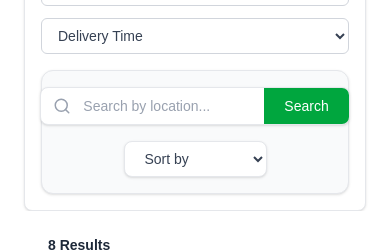
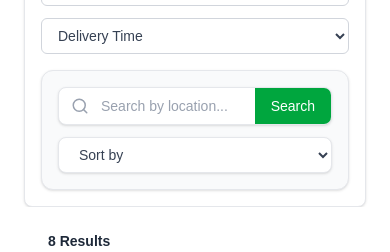
Before and after one commit to mohamedkhairy23/new-assessment, a Next.js app: page / in a window 390 px wide. Shown: the part 329-581 px from the top of the page. Built offline with nearby package versions, Linux system fonts and the light colour scheme.

Commit message:
fix bug in search location

```diff
--- a/components/NavBar.tsx
+++ b/components/NavBar.tsx
@@ -32,7 +32,7 @@ export default function Navbar({ onSearchChange }: NavbarProps) {
 
   const handleSearch = (e: FormEvent<HTMLFormElement>) => {
     e.preventDefault();
-    onSearchChange?.(searchTerm.trim());
+    onSearchChange?.(searchTerm);
     setIsMobileSearchOpen(false);
   };
 
@@ -59,11 +59,14 @@ export default function Navbar({ onSearchChange }: NavbarProps) {
           <Search className="text-gray-400 w-5 h-5" />
           <input
             type="text"
-            placeholder="Find Vendor / Freelancer"
+            placeholder="Find Photographer"
             value={searchTerm}
             onChange={(e: ChangeEvent<HTMLInputElement>) => {
-              setSearchTerm(e.target.value);
-              // Removed onSearchChange call here for search only on submit
+              const val = e.target.value;
+              setSearchTerm(val);
+              if (val === "") {
+                onSearchChange?.("");
+              }
             }}
             className="bg-transparent outline-none px-3 flex-1 text-sm text-gray-700"
           />
@@ -130,8 +133,11 @@ export default function Navbar({ onSearchChange }: NavbarProps) {
               placeholder="Find Vendor / Freelancer"
               value={searchTerm}
               onChange={(e: ChangeEvent<HTMLInputElement>) => {
-                setSearchTerm(e.target.value);
-                // Removed onSearchChange call here as well
+                const val = e.target.value;
+                setSearchTerm(val);
+                if (val === "") {
+                  onSearchChange?.("");
+                }
               }}
               className="bg-transparent outline-none px-3 flex-1 text-sm text-gray-700"
               autoFocus
--- a/components/PhotographerGrid.tsx
+++ b/components/PhotographerGrid.tsx
@@ -28,7 +28,7 @@ const mockPhotographers: Photographer[] = [
     rating: 4.8,
     reviews: 120,
     price: 50,
-    image: "https://images.pexels.com/photos/1704120/pexels-photo-1704120.jpeg",
+    image: "https://images.pexels.com/photos/1466845/pexels-photo-1466845.jpeg",
     deliveryTime: 1,
     location: "New York",
   },
@@ -41,7 +41,7 @@ const mockPhotographers: Photographer[] = [
     rating: 4.9,
     reviews: 200,
     price: 120,
-    image: "https://images.pexels.com/photos/1024311/pexels-photo-1024311.jpeg",
+    image: "https://images.pexels.com/photos/403495/pexels-photo-403495.jpeg",
     deliveryTime: 7,
     location: "Los Angeles",
   },
@@ -80,7 +80,7 @@ const mockPhotographers: Photographer[] = [
     rating: 4.9,
     reviews: 190,
     price: 140,
-    image: "https://images.pexels.com/photos/415829/pexels-photo-415829.jpeg",
+    image: "https://images.pexels.com/photos/403495/pexels-photo-403495.jpeg",
     deliveryTime: 7,
     location: "San Francisco",
   },
@@ -106,7 +106,7 @@ const mockPhotographers: Photographer[] = [
     rating: 4.6,
     reviews: 60,
     price: 60,
-    image: "https://images.pexels.com/photos/1239291/pexels-photo-1239291.jpeg",
+    image: "https://images.pexels.com/photos/403495/pexels-photo-403495.jpeg",
     deliveryTime: 1,
     location: "Austin",
   },
--- a/components/SearchLocationBar.tsx
+++ b/components/SearchLocationBar.tsx
@@ -1,37 +1,46 @@
 "use client";
 
-import { FormEvent } from "react";
+import { FormEvent, useState } from "react";
 import { Search } from "lucide-react";
 import { usePhotographerContext } from "@/context/PhotographerContext";
 
 export default function SearchLocationBar() {
   const { location, setLocation, sort, setSort } = usePhotographerContext();
+  const [localLocation, setLocalLocation] = useState(location);
 
   const handleSearch = (e: FormEvent) => {
     e.preventDefault();
-    console.log("Searching for location:", location, "Sort:", sort);
+    setLocation(localLocation);
+    console.log("Searching for location:", localLocation, "Sort:", sort);
+  };
+
+  const handleInputChange = (value: string) => {
+    setLocalLocation(value);
+    if (value.trim() === "") {
+      setLocation("");
+    }
   };
 
   return (
-    <div className="flex flex-col sm:flex-row items-center gap-4 w-full bg-gray-50 p-4 rounded-xl shadow-sm border border-gray-200">
+    <div className="flex flex-col sm:flex-row sm:items-center gap-3 sm:gap-4 w-full bg-gray-50 p-4 rounded-xl shadow-sm border border-gray-200 flex-wrap">
       {/* Search Form */}
       <form
         onSubmit={handleSearch}
-        className="flex items-center bg-white border border-gray-200 rounded-lg overflow-hidden shadow-sm flex-1 transition-all focus-within:border-green-500 focus-within:ring-2 focus-within:ring-green-100"
+        className="flex w-full sm:flex-1 items-center bg-white border border-gray-200 rounded-lg overflow-hidden shadow-sm transition-all focus-within:border-green-500 focus-within:ring-2 focus-within:ring-green-100"
       >
-        <div className="px-3 text-gray-400">
+        <div className="px-3 text-gray-400 flex-shrink-0">
           <Search size={18} />
         </div>
         <input
           type="text"
-          value={location}
-          onChange={(e) => setLocation(e.target.value)}
+          value={localLocation}
+          onChange={(e) => handleInputChange(e.target.value)}
           placeholder="Search by location..."
-          className="flex-1 text-sm text-gray-700 placeholder-gray-400 bg-transparent focus:outline-none"
+          className="flex-1 text-sm text-gray-700 placeholder-gray-400 bg-transparent focus:outline-none min-w-0"
         />
         <button
           type="submit"
-          className="bg-green-600 hover:bg-green-700 text-white px-5 py-2 text-sm font-medium transition-colors rounded-none"
+          className="bg-green-600 hover:bg-green-700 text-white px-4 sm:px-5 py-2 text-sm font-medium transition-colors rounded-none whitespace-nowrap"
         >
           Search
         </button>
@@ -41,7 +50,7 @@ export default function SearchLocationBar() {
       <select
         value={sort}
         onChange={(e) => setSort(e.target.value)}
-        className="border border-gray-200 rounded-lg px-4 py-2 text-sm text-gray-700 bg-white shadow-sm focus:outline-none focus:ring-2 focus:ring-green-100 focus:border-green-500 transition-all"
+        className="w-full sm:w-auto border border-gray-200 rounded-lg px-4 py-2 text-sm text-gray-700 bg-white shadow-sm focus:outline-none focus:ring-2 focus:ring-green-100 focus:border-green-500 transition-all"
       >
         <option value="">Sort by</option>
         <option value="latest">Latest</option>
```
